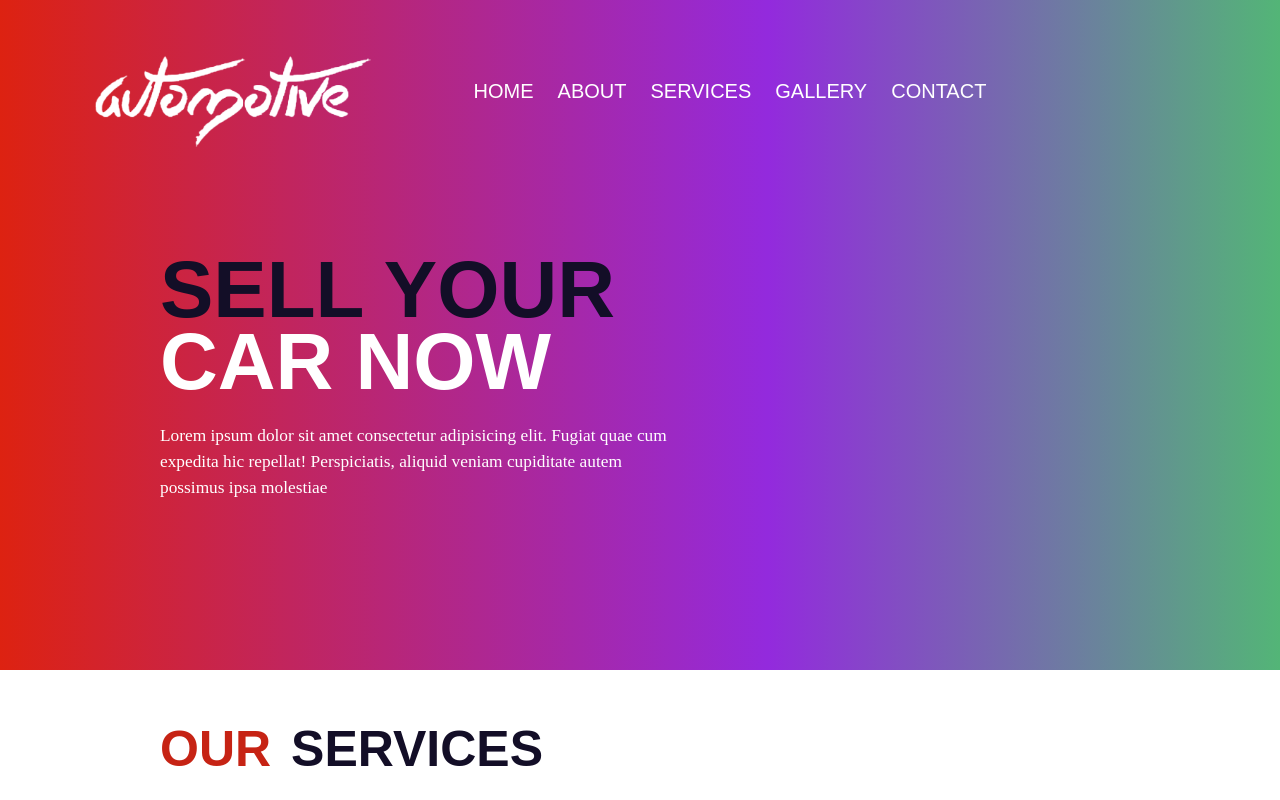
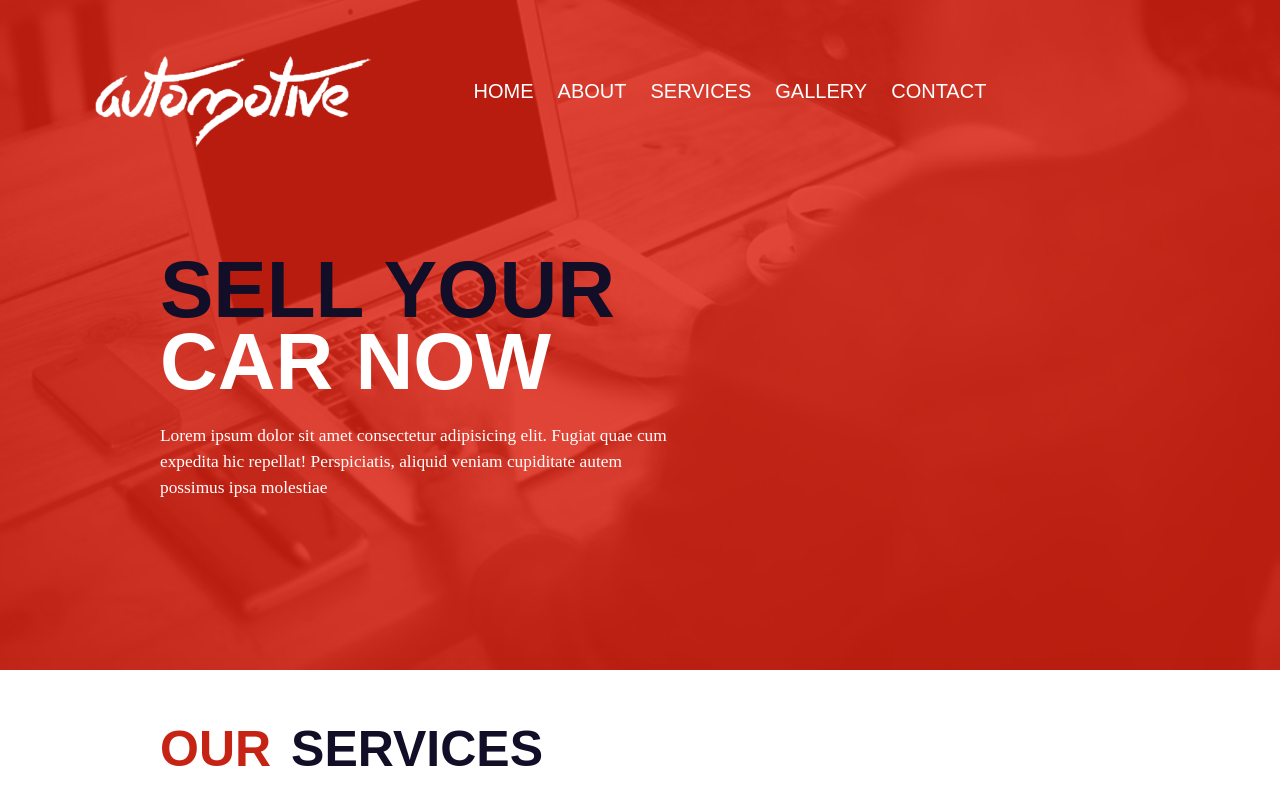
Before and after one commit to Homo-liber/website_cell_car, a plain HTML site: page index.html in a window 1280 px wide. Shown: the top 800 px of the page. Drawn offline with Linux system fonts and the light colour scheme.

Commit message:
change bg-pic in header, add padding for textheader

```diff
--- a/CSS/styles.css
+++ b/CSS/styles.css
@@ -21,8 +21,11 @@ img
 .header {
     width: 100%;
     margin: 0 auto;
-    background: rgb(221,34,17);
-    background: linear-gradient(90deg, rgba(221,34,17,1) 0%, rgba(147,42,221,1) 60%, rgba(83,181,119,1) 100%);
+    background-image: url(../IMG/photo1.png);
+    background-position: center;
+    background-size: cover;
+    background-repeat: no-repeat;
+
 }
 
 .top {
@@ -82,6 +85,7 @@ img
 .textheader {
     margin-top: 55px;
     margin-left: 190px;
+    padding-bottom: 200px;
     max-width: 650px;
     font-size: 35px;
     font-family: "PT Serif";
```
